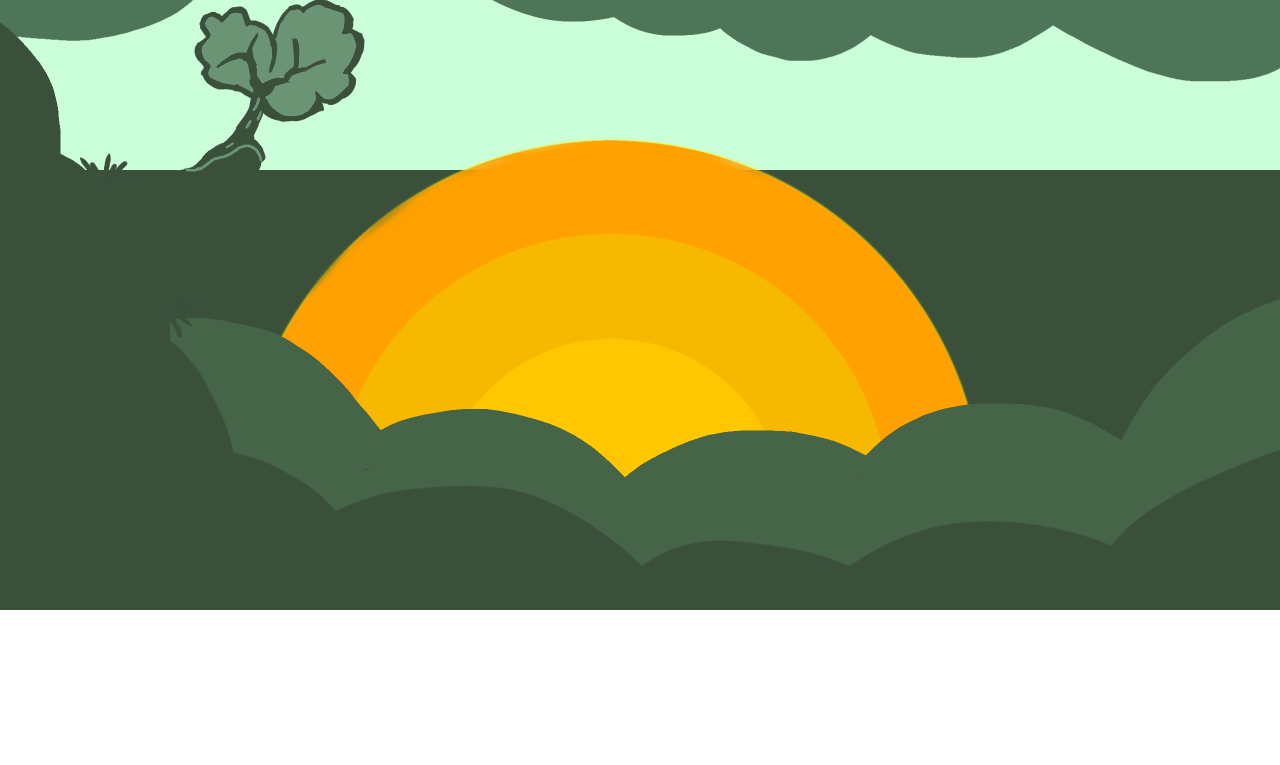
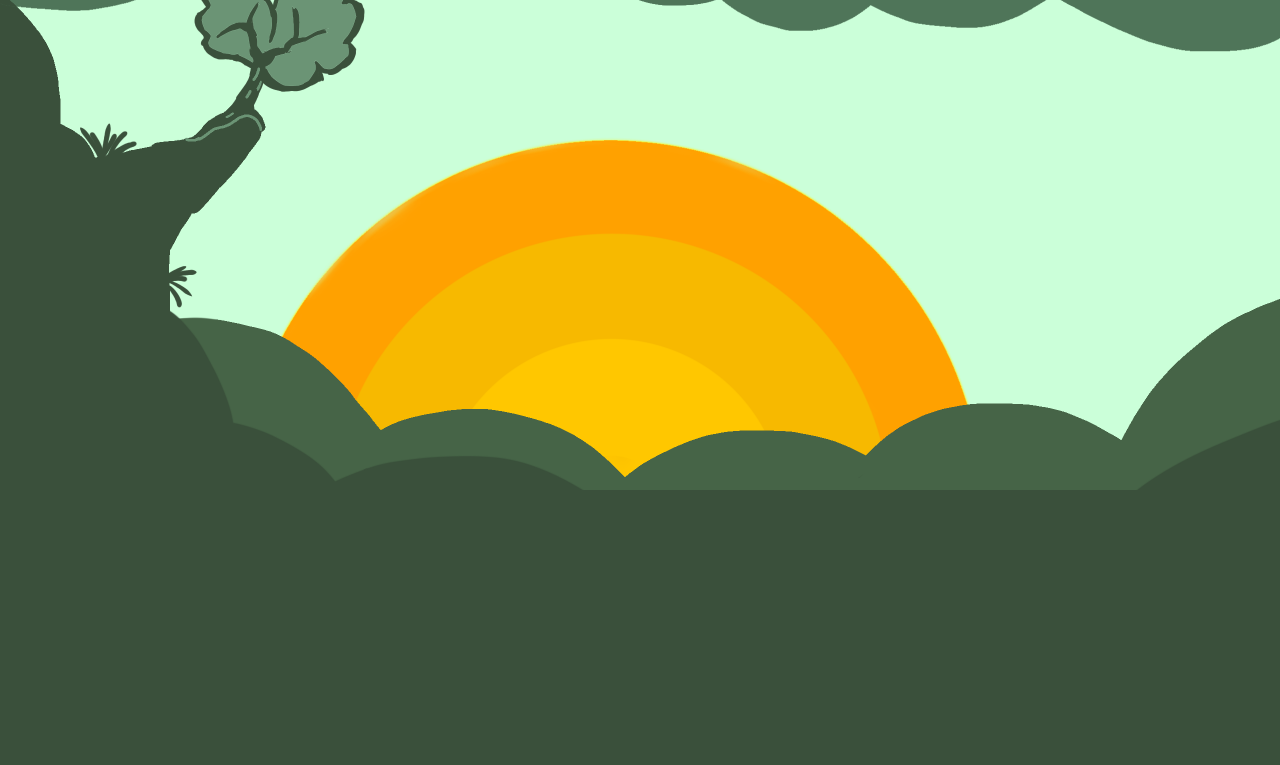
Before and after one commit to Vihanga331/Parellax, a plain HTML site: page index.html in a window 1280 px wide. Shown: the part 140-905 px from the top of the page. Drawn offline with Linux system fonts and the light colour scheme.

Commit message:
style.css

```diff
--- a/style.css
+++ b/style.css
@@ -52,11 +52,11 @@ main img {
 #note {
    z-index: 80;
    display: none;
-}
+}*/
 
 #blank {
    z-index: 100;
-   margin-top: 350px;*/
+   margin-top: 350px;
 }
 
 /*------- Buttons--------*/
```
